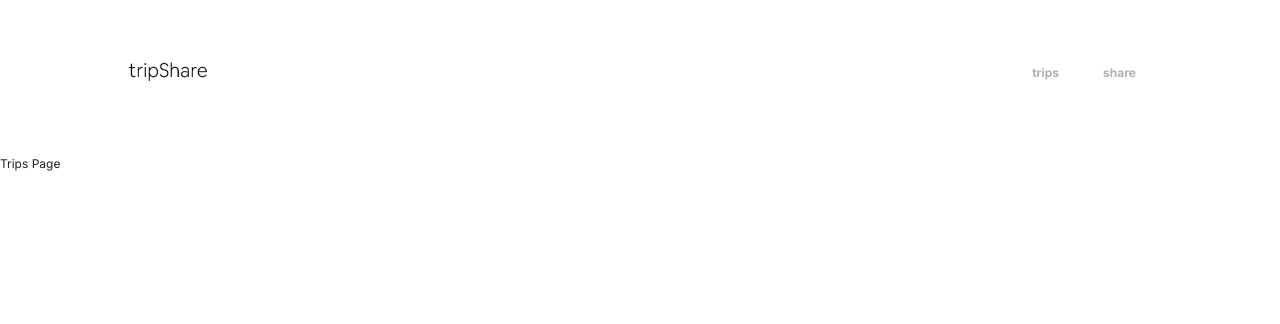
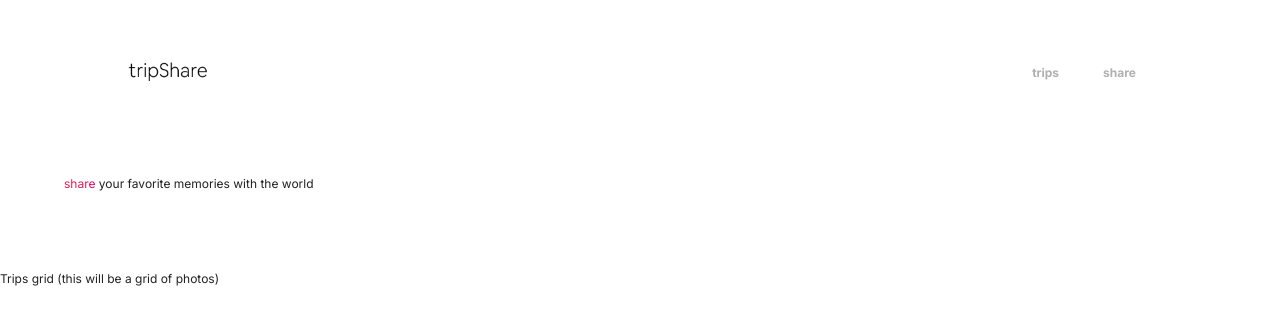
Before and after one commit to danicodes01/trip-share, a Next.js app: page /trips in a window 1280 px wide. Shown: the top 324 px of the page. Built offline with nearby package versions, Linux system fonts and the light colour scheme.

Commit message:
TS007: Started trips page and trips page styling / deployed to https://tripshare.vercel.app/trips

```diff
--- a/app/page.js
+++ b/app/page.js
@@ -9,10 +9,9 @@ export default function Home () {
           <Carousel />
         </div>
       </header>
-        <div className={classes.intro}>
-
+        <main className={classes.intro}>
           <p><Link href='/trips/share' className={classes.link}>share </Link>and inspire others with your experiences</p>
-      </div>
+      </main>
     </>
   )
 }
--- a/app/trips/page.js
+++ b/app/trips/page.js
@@ -1,7 +1,14 @@
+import Link from 'next/link';
+import classes from './page.module.css'
 export default function TripsPage() {
     return (
-      <div>
-        <p>Trips Page</p>
-      </div>
+        <>
+      <header className={classes.header}>
+         <p><Link href='/trips/share' className={classes.link}>share </Link>your favorite memories with the world</p>
+      </header>
+      <main >
+        <p>Trips grid (this will be a grid of photos)</p>
+      </main>
+        </>
     )
 }
--- /dev/null
+++ b/app/trips/page.module.css
@@ -0,0 +1,18 @@
+.header {
+    gap: 3rem;
+    margin: 2rem auto 5rem auto;
+    width: 90%;
+    max-width: 75rem;
+    color: var(--color-grey-900);
+  }
+
+  .link {
+    background: var(--color-primary-600);
+    background-clip: text;
+    -webkit-background-clip: text;
+    -webkit-text-fill-color: transparent;
+  }
+
+  .header p {
+    margin: 0;
+  }
```
